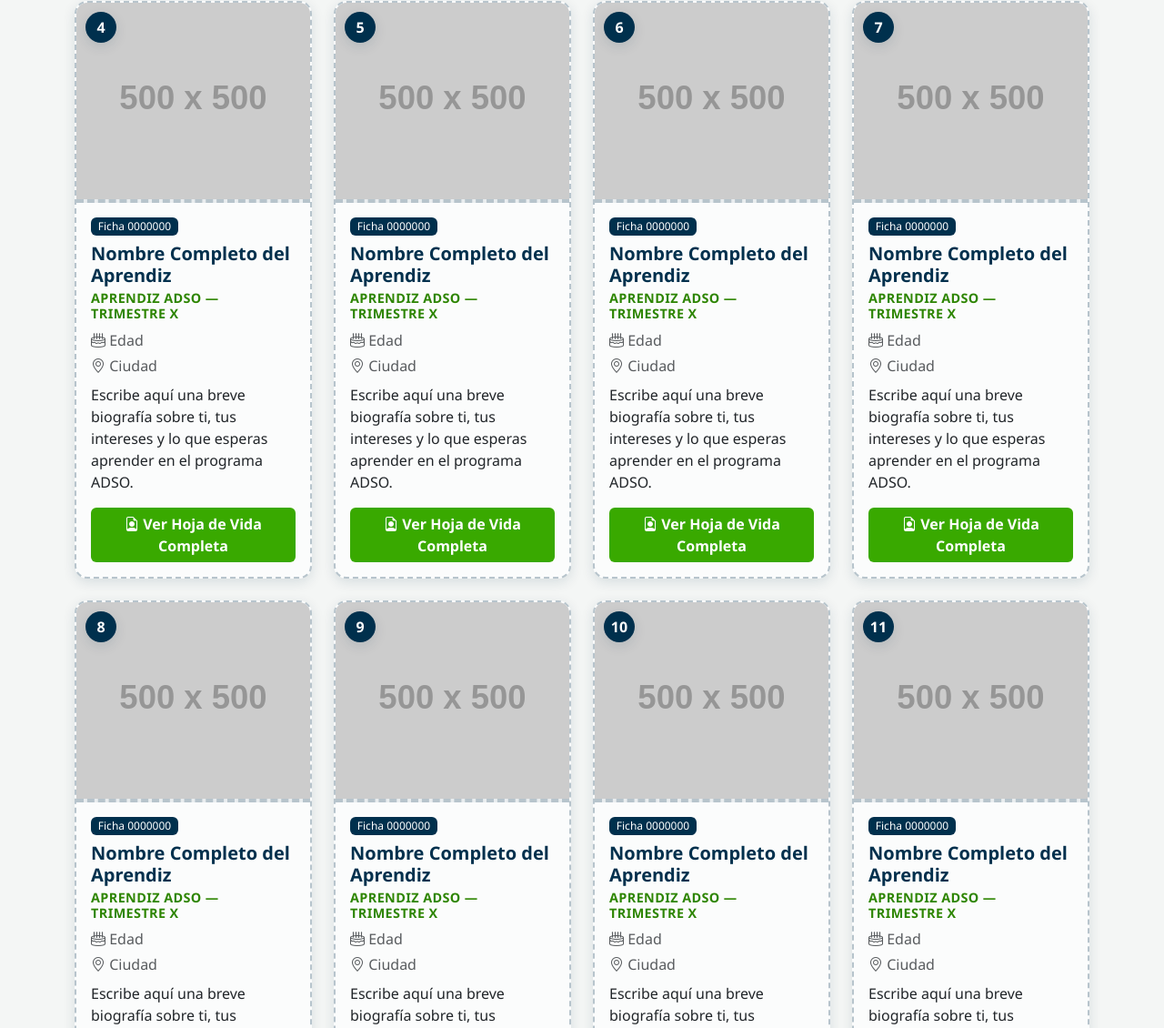
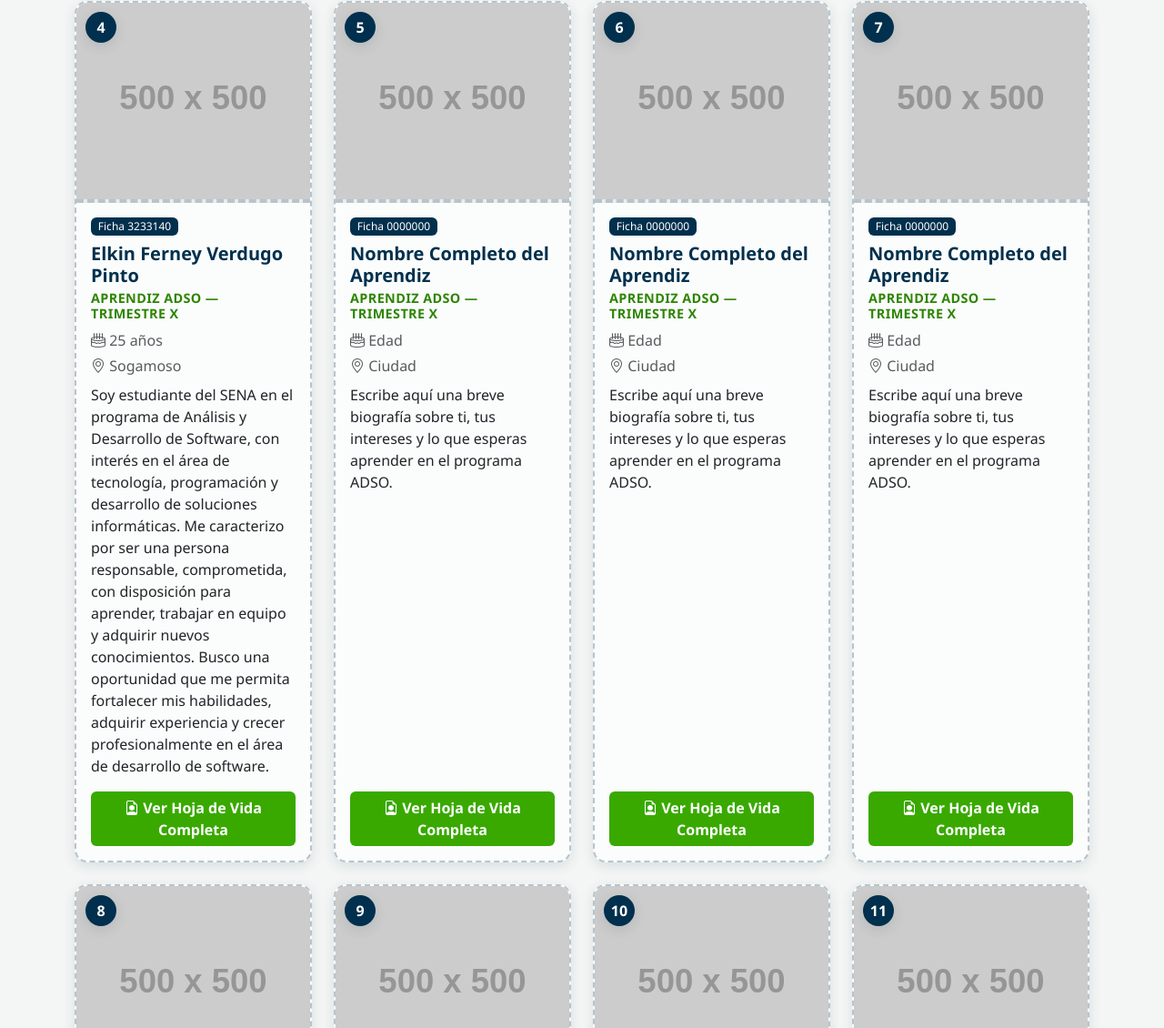
Before and after one commit to afsandoval/hojas_de_vida_adso_SENA_3140, a plain HTML site: page index.html in a window 1280 px wide. Shown: the part 1260-2390 px from the top of the page at 91% size. Drawn offline with nearby package versions, Linux system fonts and the light colour scheme; placeholder pictures from the web are drawn by us.

Commit message:
agregar card elkin-verdugo

```diff
--- a/index.html
+++ b/index.html
@@ -180,15 +180,15 @@
           <img src="https://via.placeholder.com/500x500.png?text=Tu+Foto+Aqui"
                class="card-img-top" alt="Foto de perfil del aprendiz 4">
           <div class="card-body">
-            <span class="badge badge-ficha mb-2 align-self-start"><!-- EDITA AQUÍ TU FICHA -->Ficha 0000000</span>
+            <span class="badge badge-ficha mb-2 align-self-start"><!-- EDITA AQUÍ TU FICHA -->Ficha 3233140</span>
             <!-- EDITA AQUÍ TU NOMBRE -->
-            <h5 class="card-title">Nombre Completo del Aprendiz</h5>
+            <h5 class="card-title">Elkin Ferney Verdugo Pinto</h5>
             <!-- EDITA AQUÍ TU TÍTULO CORTO -->
             <h6 class="card-subtitle mb-2">Aprendiz ADSO — Trimestre X</h6>
-            <p class="card-text text-muted mb-1"><i class="bi bi-cake2"></i> <!-- EDITA AQUÍ TU EDAD -->Edad</p>
-            <p class="card-text text-muted mb-2"><i class="bi bi-geo-alt"></i> <!-- EDITA AQUÍ TU CIUDAD -->Ciudad</p>
+            <p class="card-text text-muted mb-1"><i class="bi bi-cake2"></i> <!-- EDITA AQUÍ TU EDAD -->25 años</p>
+            <p class="card-text text-muted mb-2"><i class="bi bi-geo-alt"></i> <!-- EDITA AQUÍ TU CIUDAD -->Sogamoso</p>
             <!-- EDITA AQUÍ TU BIOGRAFÍA CORTA -->
-            <p class="card-text">Escribe aquí una breve biografía sobre ti, tus intereses y lo que esperas aprender en el programa ADSO.</p>
+            <p class="card-text">Soy estudiante del SENA en el programa de Análisis y Desarrollo de Software, con interés en el área de tecnología, programación y desarrollo de soluciones informáticas. Me caracterizo por ser una persona responsable, comprometida, con disposición para aprender, trabajar en equipo y adquirir nuevos conocimientos. Busco una oportunidad que me permita fortalecer mis habilidades, adquirir experiencia y crecer profesionalmente en el área de desarrollo de software.</p>
             <!-- EDITA AQUÍ EL ENLACE A TU HOJA DE VIDA -->
             <a href="HV_nombre_aprendiz.html" class="btn btn-ver-hv">
               <i class="bi bi-file-earmark-person"></i> Ver Hoja de Vida Completa
```
